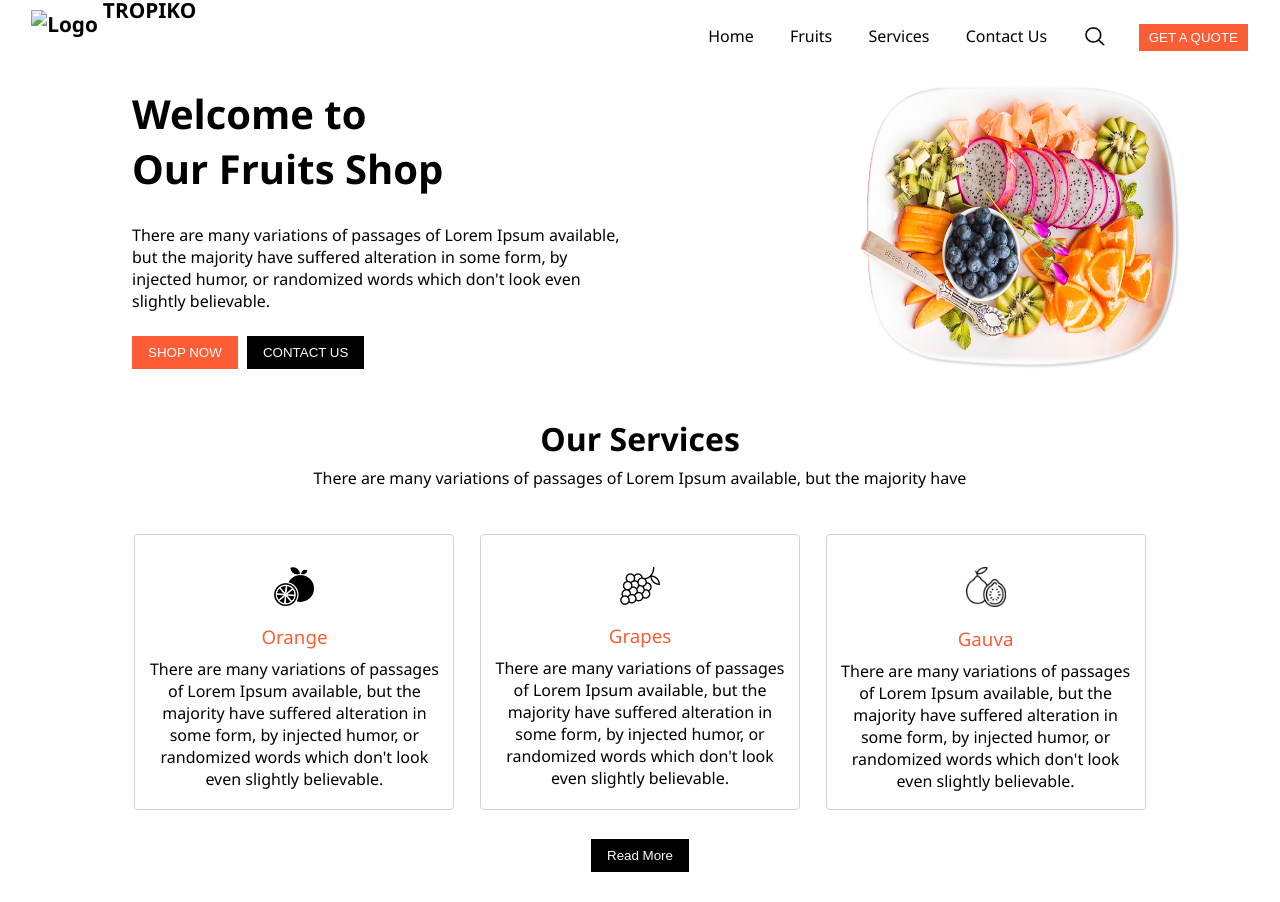
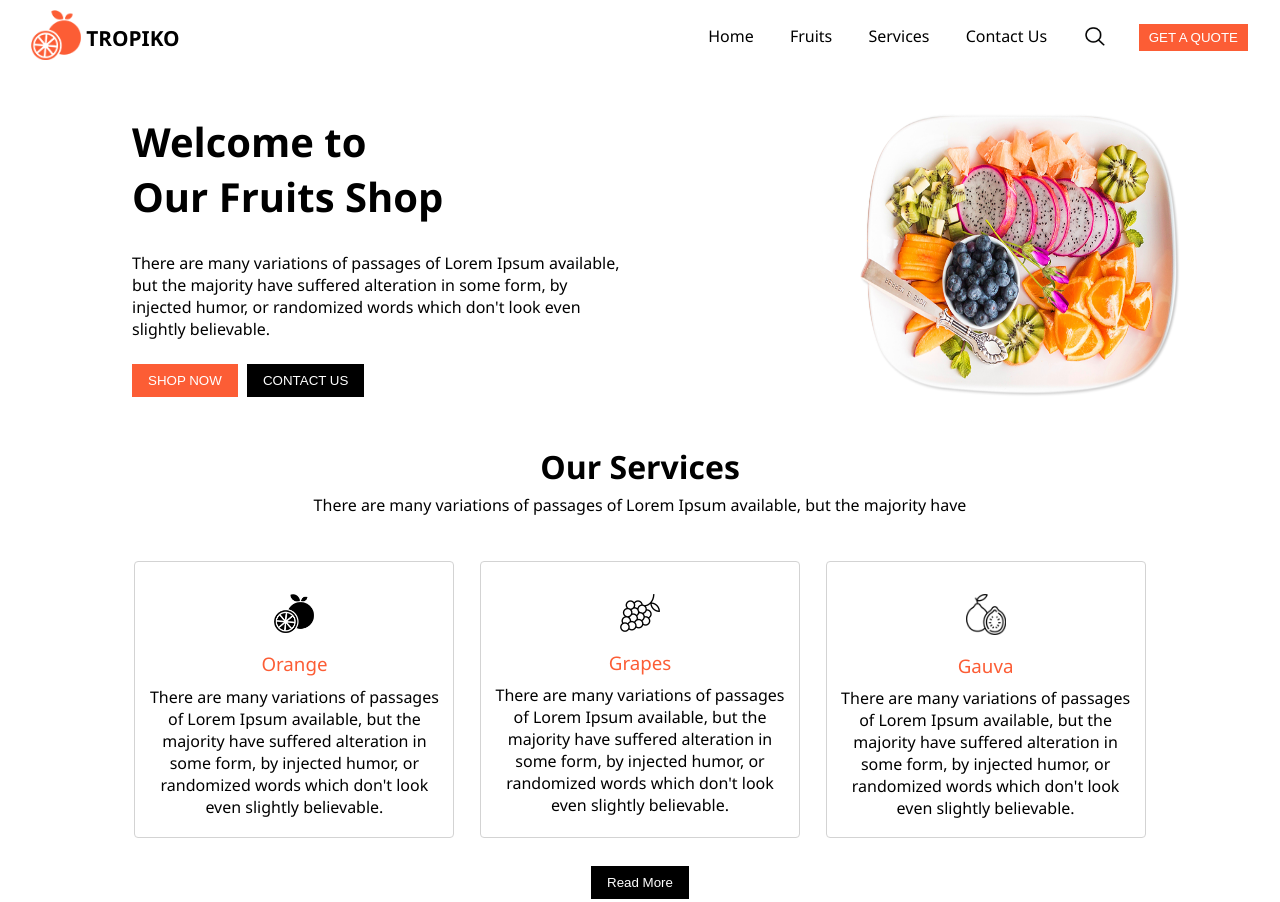
Before and after one commit to CS4Usama/SMIT-MAD, a plain HTML site: page Assignment 03 (Sec-B)/index.html in a window 1280 px wide. Shown: the top 902 px of the page. Drawn offline with Linux system fonts and the light colour scheme; files whose address does not match are found by name.

Commit message:
02 July 2022

```diff
--- a/Assignment 03 (Sec-B)/index.html
+++ b/Assignment 03 (Sec-B)/index.html
@@ -17,7 +17,7 @@
             <img src="./assets/menu-checkbar-icon.png" alt="Menu Checkbar" width="40px">
         </label>
         <label class="header-logo">
-            <img src="./assets//logo.png" alt="Logo" class="non-drag">
+            <img src="./assets/logo.png" alt="Logo" class="non-drag">
             <span>TROPIKO</span>
         </label>
         <ul>
```
